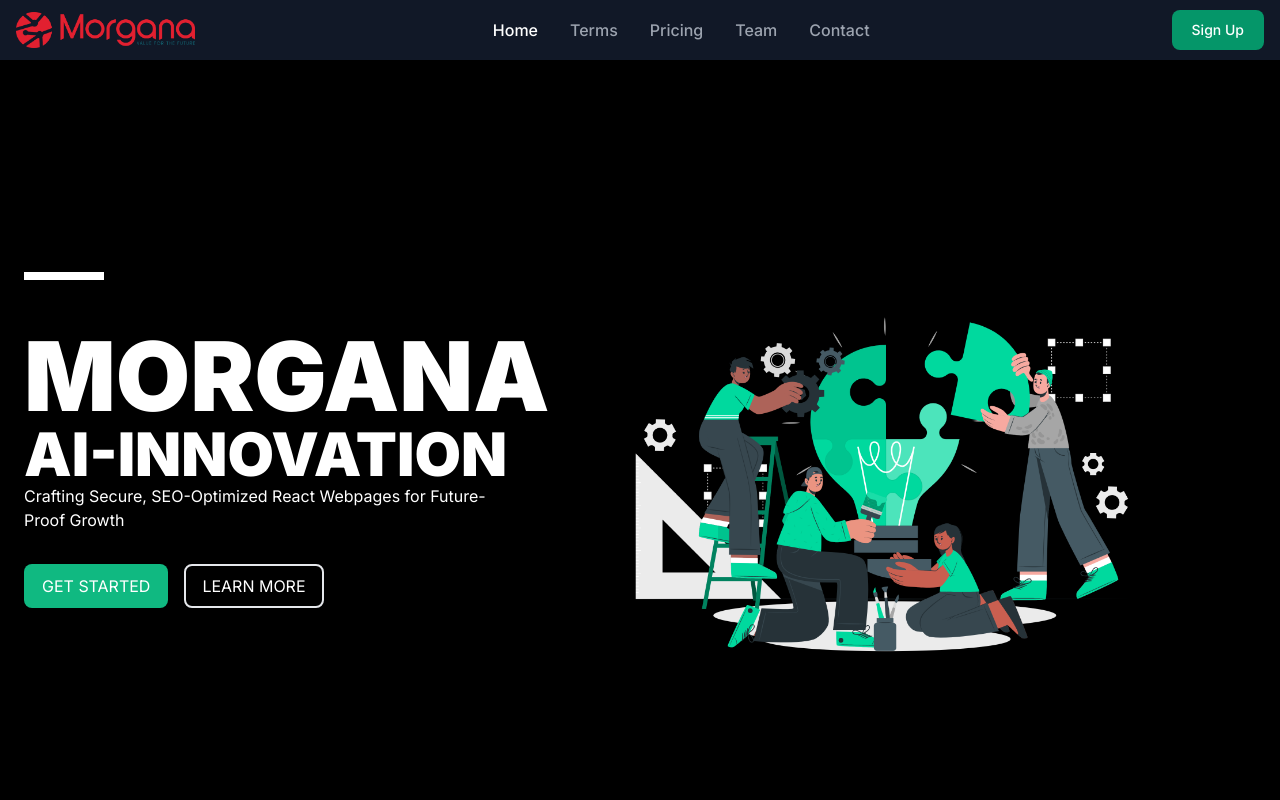
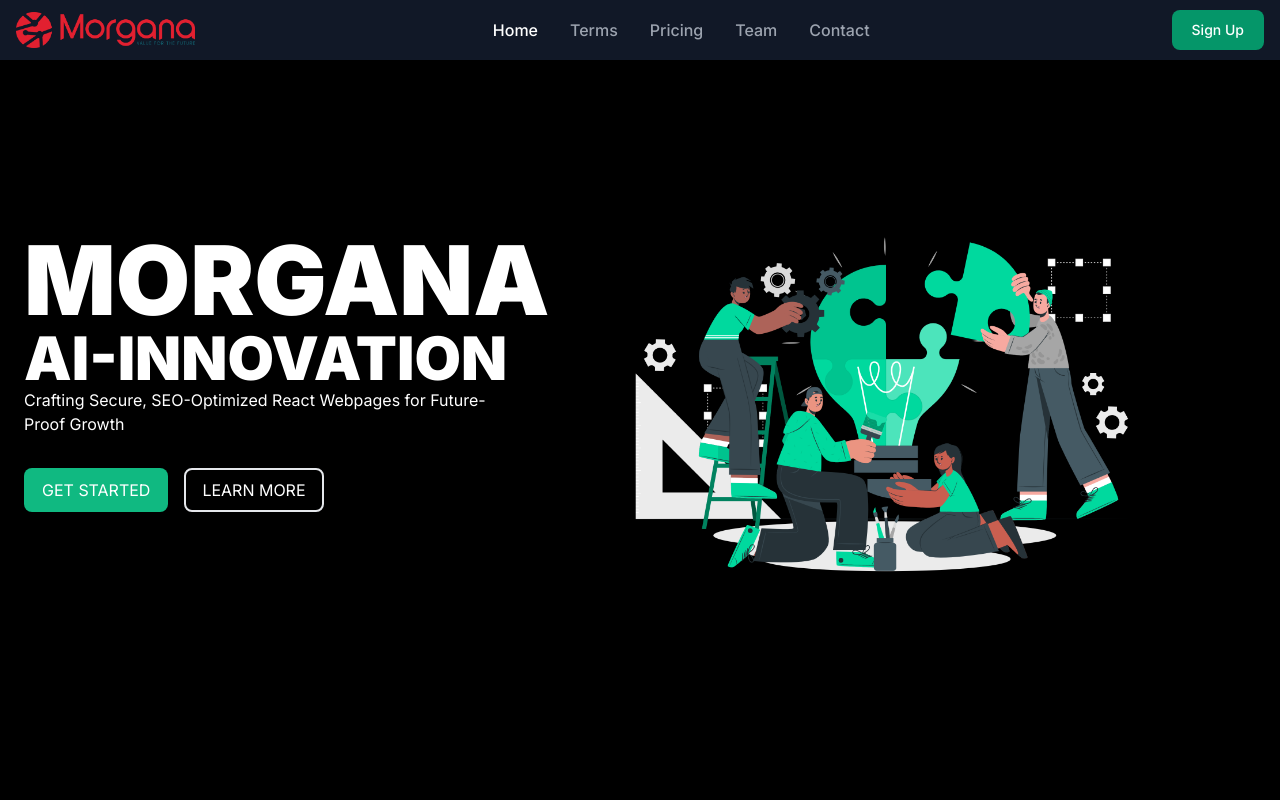
Before and after one commit to alihamzasultan/Consult2, a Next.js app: page / in a window 1280 px wide. Shown: the top 800 px of the page. Built offline with nearby package versions, Linux system fonts and the light colour scheme.

Commit message:
Update HeroSection.tsx

```diff
--- a/src/components/HeroSection.tsx
+++ b/src/components/HeroSection.tsx
@@ -13,8 +13,7 @@ const HeroSection = () => {
   <div className="bg-black dark:bg-black-800 flex relative z-20 items-center overflow-hidden mt-5">
     <div className="container mx-auto px-6 flex relative py-16">
       <div className="sm:w-2/3 lg:w-2/5 flex flex-col relative z-20">
-        <span className="w-20 h-2 bg-gray-800 dark:bg-white mb-12"></span>
-        <h1 className="font-bebas-neue uppercase text-6xl sm:text-8xl font-black flex flex-col leading-none dark:text-white text-gray-800 ">
+        <h1 className="font-bebas-neue uppercase text-6xl sm:text-8xl font-black flex flex-col leading-none dark:text-white text-gray-800 -mt-10">
         MORGANA
           <span className="text-5xl sm:text-6xl">AI-INNOVATION</span>
         </h1>
@@ -36,10 +35,10 @@ const HeroSection = () => {
           </a>
         </div>
       </div>
-      <div className="hidden sm:block sm:w-1/3 lg:w-3/5 relative  md:mb-0 ">
+      <div className="hidden sm:block sm:w-2/3 lg:w-3/5 relative  md:mb-0 ">
   <img
     src="/courses/bg.png"
-    className="max-w-lg md:max-w-xl m-auto -mt-20"
+    className="max-w-lg md:max-w-xl m-auto -mt-40"
   />
 </div>
 
```
